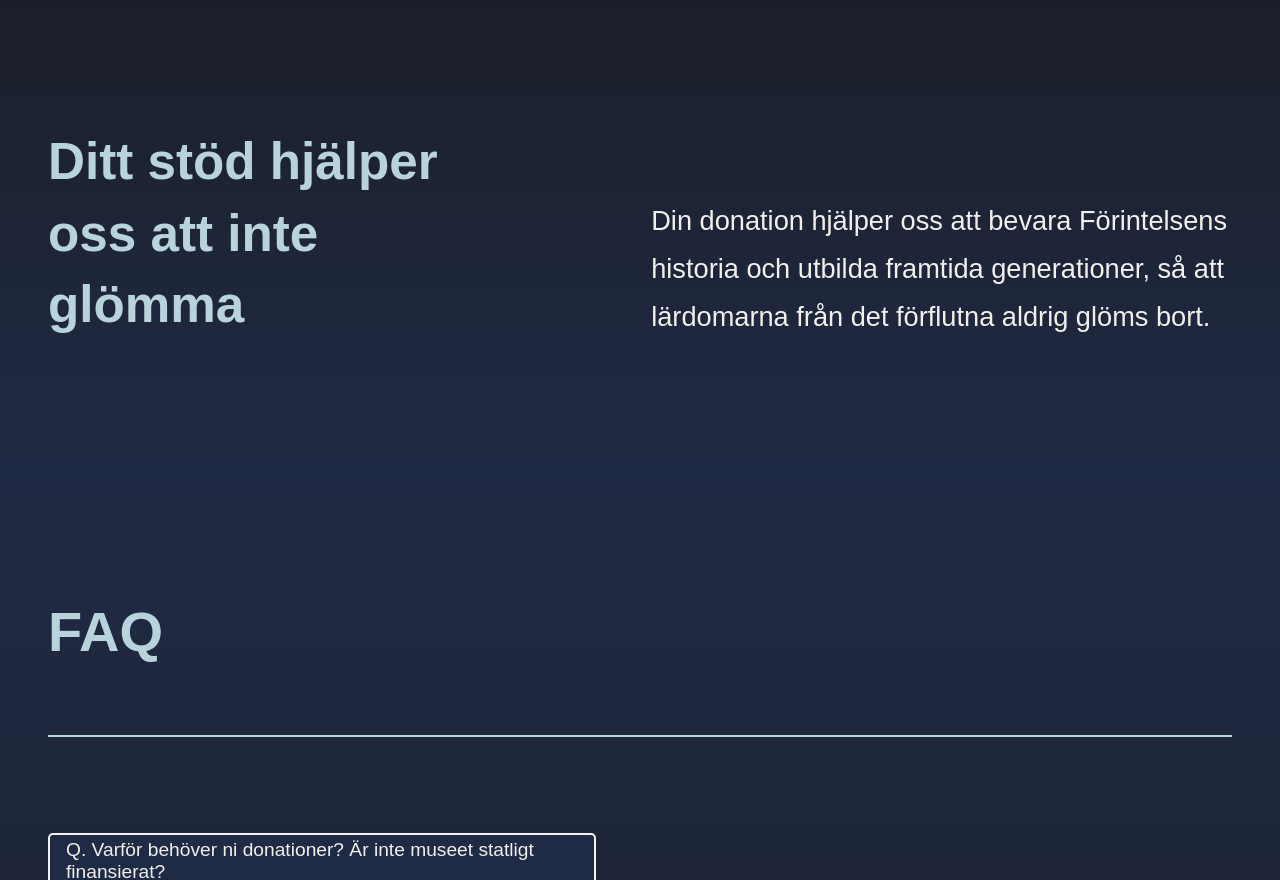
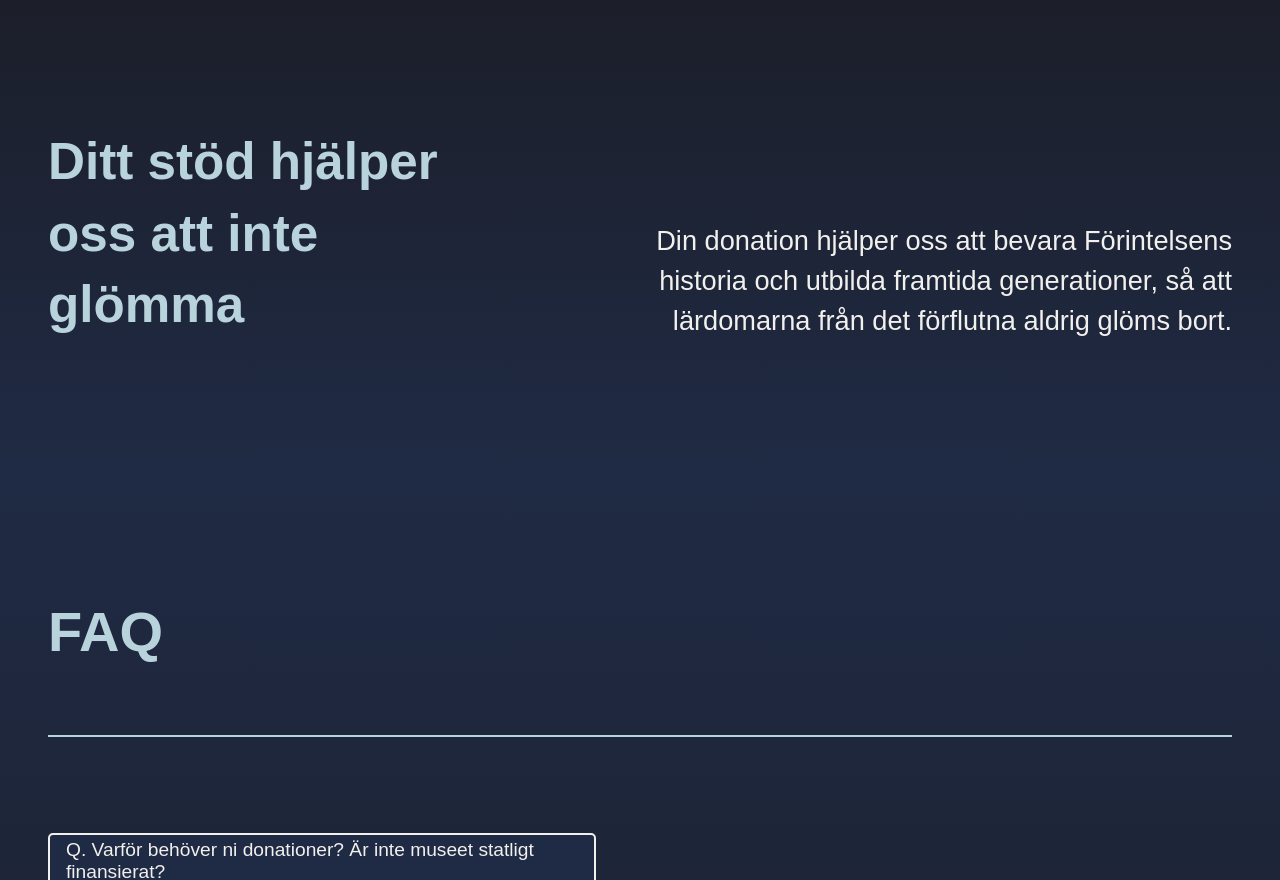
Before and after one commit to minzikimi/fundraiser, a React (Vite) app: page / in a window 1280 px wide. Shown: the part 940-1820 px from the top of the page. Built offline with nearby package versions, Linux system fonts and the light colour scheme.

Commit message:
refactor question section css

```diff
--- a/src/components/Banner/Banner.module.css
+++ b/src/components/Banner/Banner.module.css
@@ -57,7 +57,6 @@
   @media (max-width: 1224px) {
   .textBox {
     max-width: 80vw;
-
   }
 }
 
@@ -87,9 +86,4 @@
   .banner {
     height: 30vh;
   }
-
-
-  .text {
-    font-size: 1.3rem;
-  }
 }
--- a/src/components/QuoteSection/QuoteSection.module.css
+++ b/src/components/QuoteSection/QuoteSection.module.css
@@ -3,101 +3,67 @@
     width: 100%;
     display: flex;
     justify-content: center;
-    padding:8rem 3rem;
+    padding: 3rem 2rem;
 }
 
 .quoteSectionContent {
+    box-sizing: border-box;
     max-width: 1400px;
     width: 100%;
     display: flex;
-    gap: 8rem;
-    box-sizing: border-box;
-    flex-direction: row;
+    flex-direction: column;
+    gap: 2rem;
+    align-items: stretch;
 }
 
-.headingWrapper {
-    width: 45%;
-    display: flex;
-    flex-direction: column;
+.headingWrapper,
+.quoteDiscription {
+    width: 100%;
+    text-align: start;
     justify-content: flex-start;
+    align-items: flex-start;
+    line-height: 2rem;
 }
 
 .quoteSectionHeading {
-    font-size: 3.2rem;
+    font-size: 1.2rem;
     color: var(--color-seablue);
-    margin: 0;
-    text-align: start;
+    margin: 0 0 2rem 0;
+    text-align: center;
     font-family: var(--font-sans);
 }
 
-.headingPart{
-    color: var(--color-seablue);
-    flex: 1;
-    margin-top: auto;
-    text-align: start;
-
-}
-
 .quoteDiscription {
-    width: 55%;
-    font-size: 1.7rem;
-    line-height: clamp(1.5rem, 4vw, 3rem);
+    font-size: 1rem;
     color: var(--color-sand20);
     display: flex;
     align-items: flex-end;
     justify-content: flex-end;
     font-family: var(--font-sans);
+    text-align: center;
+    line-height: 2.5rem;
 }
 
-@media (max-width: 1200px) {
+@media (min-width: 431px) {
+    .quoteSectionHeading { font-size: 1.5rem; }
+    .quoteDiscription { font-size: 1.2rem; }
+}
+
+@media (min-width: 769px) {
+    .quoteSection { padding: 8rem 3rem; }
     .quoteSectionContent {
-        flex-direction: column;
-        gap: 2rem;
-        align-items: stretch;
+        flex-direction: row;
+        gap: 8rem;
     }
-    .headingWrapper,
+    .headingWrapper { width: 45%; }
+    .quoteDiscription { width: 55%; }
+    .quoteSectionHeading {
+        font-size: 3.2rem;
+        margin-bottom: 0;
+        text-align: start;
+    }
     .quoteDiscription {
-        width: 100%;
-        text-align: start;
-        justify-content: flex-start;
-        align-items: flex-start;
-        line-height: 2rem;
-    }
-    .quoteSectionHeading {
-        font-size: 2.5rem;
-        margin-bottom: 2rem;
-        text-align: center;
+        text-align: end;
+        font-size: 1.7rem;
     }
 }
-
-@media (max-width: 768px) {
-
-    .quoteSectionHeading {
-        font-size: 1.5rem;
-
-    }
-    .quoteDiscription {
-        text-align: center;
-        font-size: 1.2rem;
-    }
-    .quoteSection{
-        padding:3rem 2rem;
-    }
-    .headingWrapper{
-        display: flex;
-        flex-direction: row;
-        align-items: center;
-        justify-content: center;
-    }
-
-}
-
-@media (max-width: 430px) {
-
-    .quoteSectionHeading {
-        font-size: 1.2rem;
-    }
-    .quoteDiscription {
-        font-size: 1rem;
-    }
-}
```
